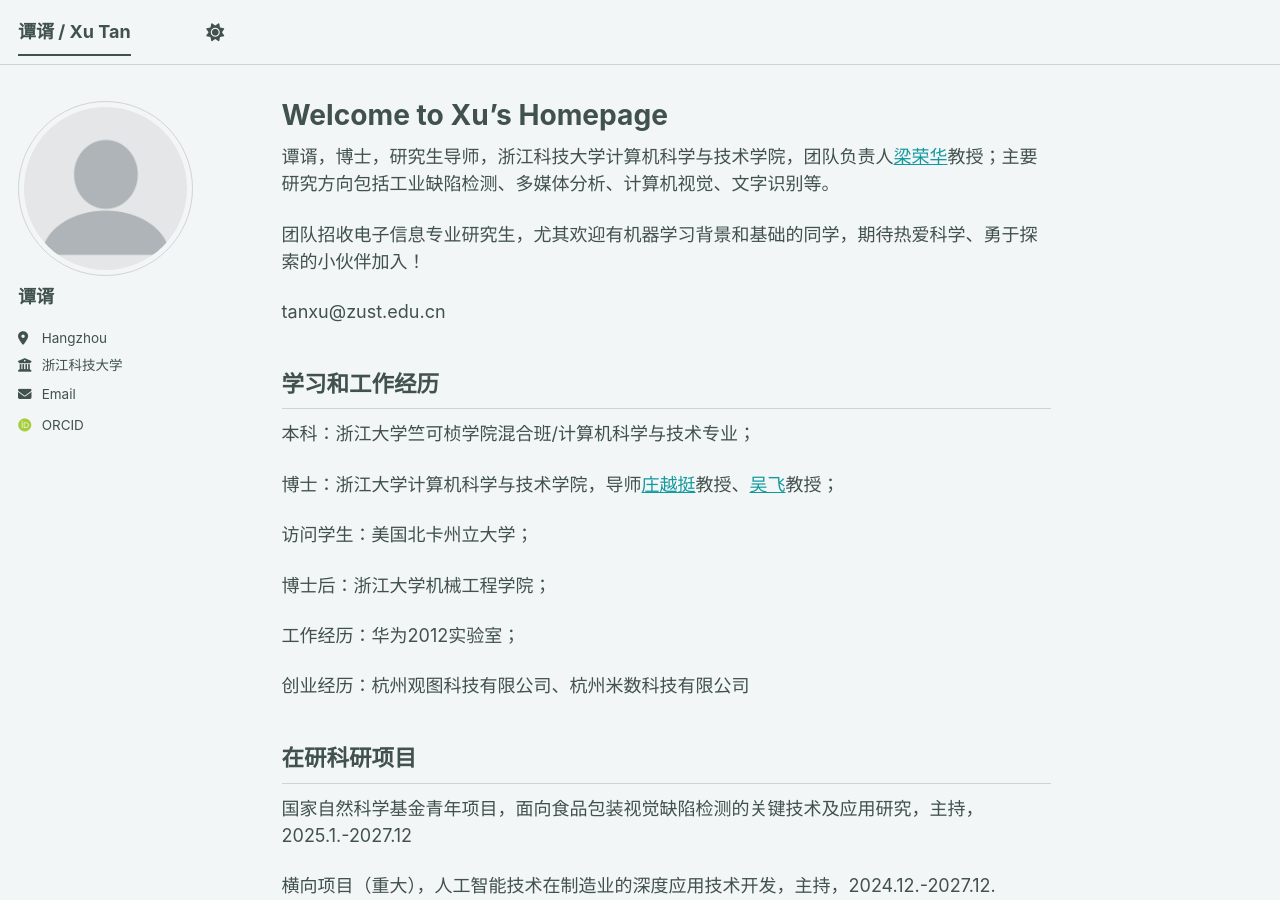
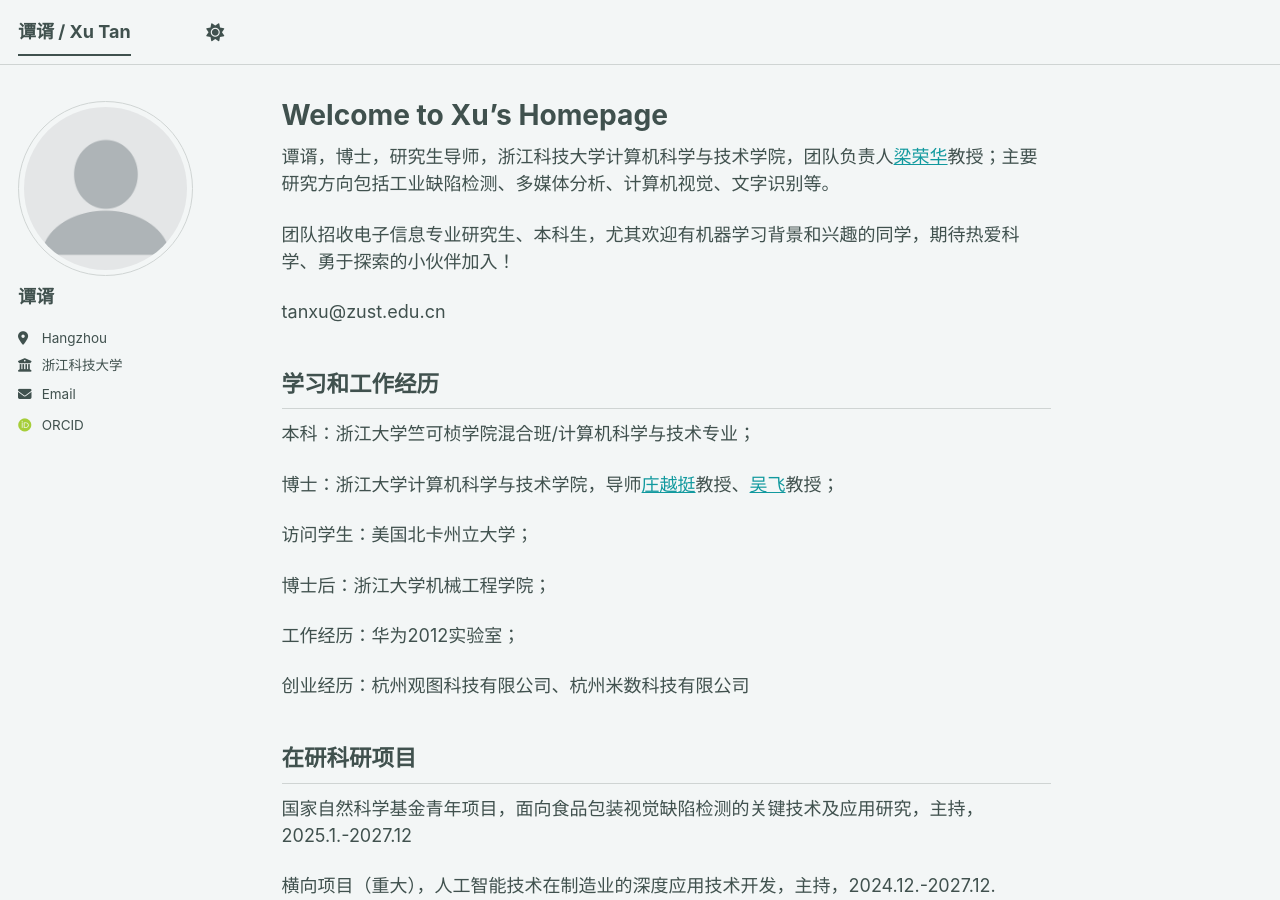
Before and after one commit to tumitx/tumitx.github.io, a Jekyll site: the page built from _pages/about.md, in a window 1280 px wide and 900 px high. Built offline with Jekyll 4.4.1, drawn with Linux system fonts in a browser that asks for light colours; some web fonts are replaced; a script bundle is joined from its source files by our own code; library files that are not in the unit come from our copies.

Commit message:
Update recruitment message for graduate and undergraduate students

```diff
--- a/_pages/about.md
+++ b/_pages/about.md
@@ -9,7 +9,7 @@ redirect_from:
 谭谞，博士，研究生导师，浙江科技大学计算机科学与技术学院，团队负责人[梁荣华](https://itee.zust.edu.cn/info/1063/5998.htm)教授；主要研究方向包括工业缺陷检测、多媒体分析、计算机视觉、文字识别等。
 
 
-团队招收电子信息专业研究生，尤其欢迎有机器学习背景和基础的同学，期待热爱科学、勇于探索的小伙伴加入！
+团队招收电子信息专业研究生、本科生，尤其欢迎有机器学习背景和兴趣的同学，期待热爱科学、勇于探索的小伙伴加入！
 
 tanxu@zust.edu.cn
 
```
